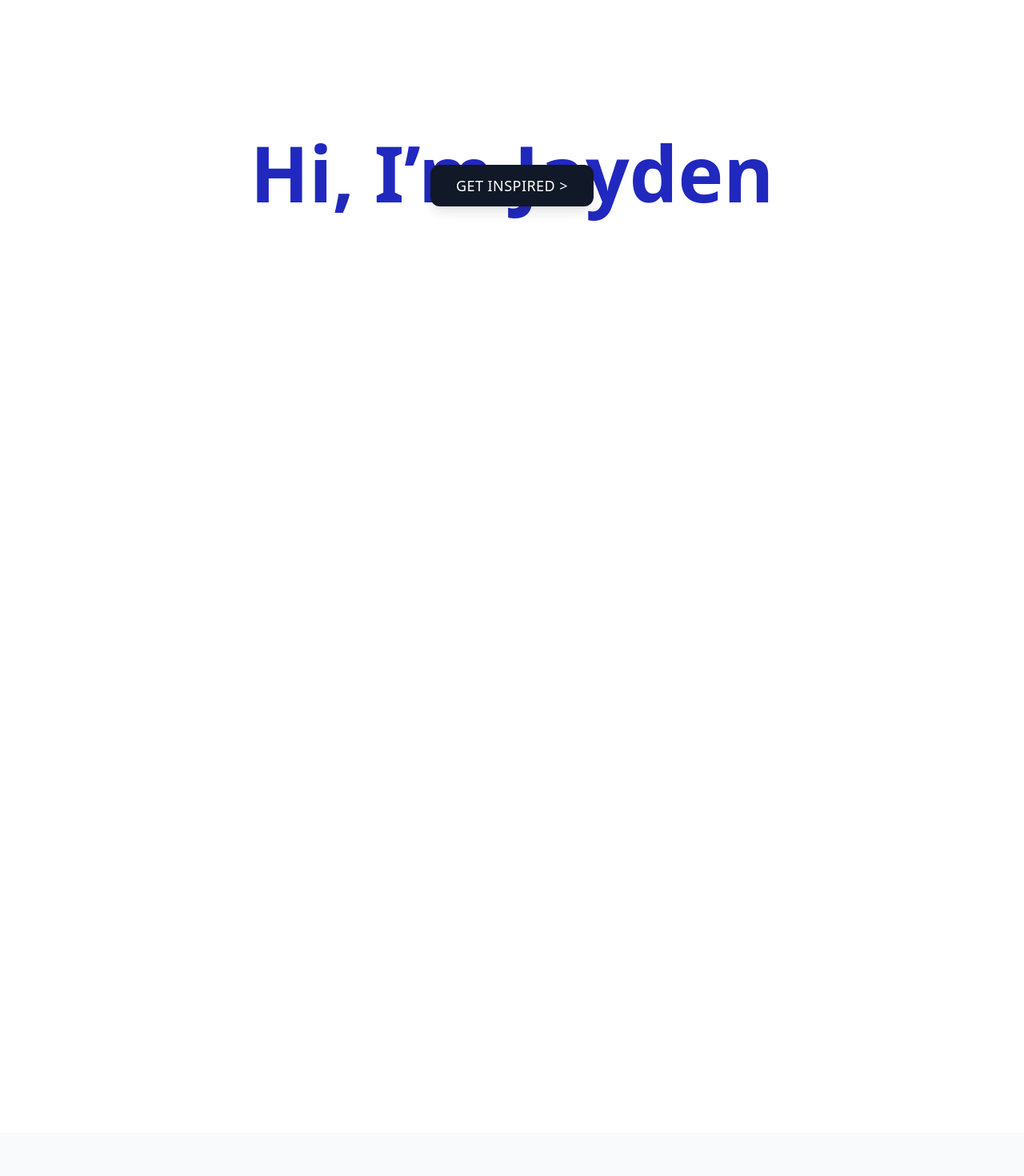
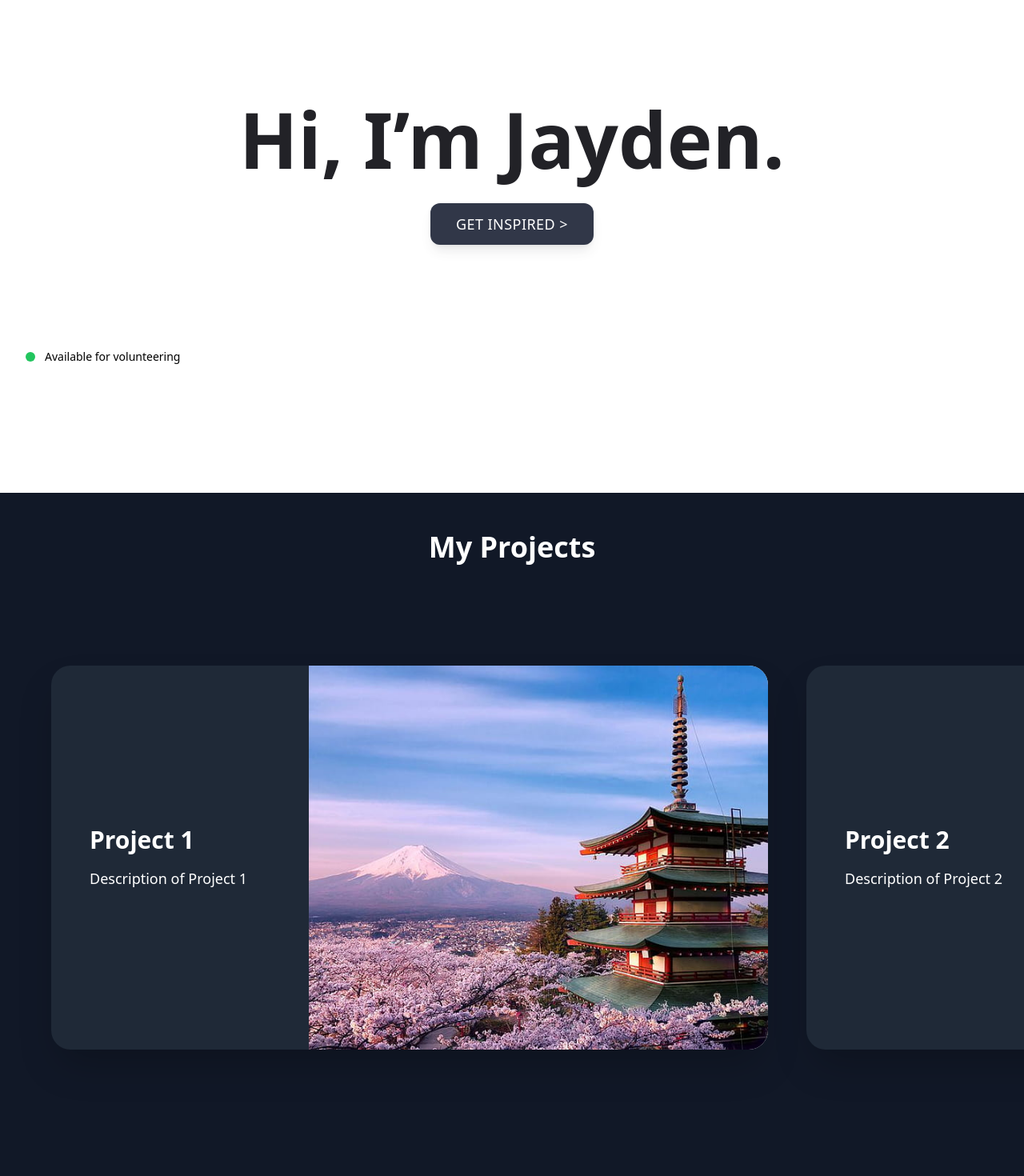
Before and after one commit to CodoWIzard/myWebsitePortfolio, a Nuxt app in the folder vite-project/: page / in a window 1280 px wide. Shown: the part 280-1750 px from the top of the page at 80% size. Built offline with nearby package versions, Linux system fonts and the light colour scheme.

Commit message:
animation and color update in components.

```diff
--- a/vite-project/components/hero.vue
+++ b/vite-project/components/hero.vue
@@ -2,11 +2,10 @@
 import { onMounted, onBeforeUnmount } from "vue";
 const { $gsap } = useNuxtApp();
 
-// ✅ scrollToProjects is defined here, accessible to template
 function scrollToProjects() {
   $gsap.to(window, {
     duration: 1,
-    scrollTo: "#projects", // make sure your projects section has id="projects"
+    scrollTo: "#projects",
     ease: "power2.inOut",
   });
 }
@@ -36,7 +35,7 @@ onMounted(() => {
 <template>
   <section
     id="hero"
-    class="relative min-h-screen flex flex-col items-center justify-center overflow-hidden bg-[#2128bd]"
+    class="relative min-h-screen flex items-center justify-center overflow-hidden bg-[#222227]"
   >
     <!-- Shapes following the cursor -->
     <div class="shapes absolute inset-0">
@@ -45,26 +44,41 @@ onMounted(() => {
       <div class="shape shape-3"></div>
     </div>
 
-    <!-- Text content -->
+    <!-- Text + Button -->
     <div
-      class="content absolute inset-0 flex items-center justify-center mix-blend-screen bg-white"
+      class="content absolute inset-0 flex flex-col items-center justify-center gap-8 mix-blend-screen bg-white"
     >
       <h1 class="text-6xl md:text-8xl font-extrabold text-black text-center">
-        Hi, I’m Jayden
+        Hi, I’m Jayden.
       </h1>
+
+      <button
+        @click="scrollToProjects"
+        class="px-8 py-3 rounded-xl bg-gray-900 text-white text-lg font-medium uppercase tracking-wide shadow-lg transform transition-all duration-300 hover:ring-4 hover:ring-black hover:-translate-y-1 hover:shadow-2xl hover:bg-gray-50 hover:text-black"
+      >
+        Get inspired >
+      </button>
     </div>
 
     <!-- Custom cursor -->
     <div class="cursor fixed top-0 left-0 pointer-events-none z-[1000]"></div>
 
-    <!-- Button -->
-    <div class="mt-8 relative inline-block z-50">
-      <button
-        @click="scrollToProjects"
-        class="relative px-8 py-3 rounded-xl bg-gray-900 text-white text-lg font-medium uppercase tracking-wide shadow-lg transform transition-all duration-300 hover:ring-4 hover:ring-black hover:-translate-y-1 hover:shadow-2xl hover:bg-gray-50 hover:text-black"
-      >
-        Get inspired >
-      </button>
+    <!-- Volunteering indicator -->
+    <div class="absolute bottom-40 left-8 flex items-center gap-3">
+      <!-- Ping circle -->
+      <span class="radar-ping relative flex h-3 w-3">
+        <span
+          class="absolute inline-flex h-full w-full rounded-full bg-green-400 opacity-75 animate-ping"
+        ></span>
+        <span
+          class="relative inline-flex rounded-full h-3 w-3 bg-green-500"
+        ></span>
+      </span>
+
+      <!-- Text -->
+      <span class="text-black text-sm font-medium">
+        Available for volunteering
+      </span>
     </div>
   </section>
 </template>
@@ -81,19 +95,19 @@ body,
   will-change: transform;
 }
 .shape-1 {
-  background: #005ffe;
+  background: #0066ff;
   width: 650px;
   height: 650px;
   margin: -325px 0 0 -325px;
 }
 .shape-2 {
-  background: #ffe5e3;
+  background: #e9bbda;
   width: 440px;
   height: 440px;
   margin: -220px 0 0 -220px;
 }
 .shape-3 {
-  background: #ffcc57;
+  background: #fd9915;
   width: 270px;
   height: 270px;
   margin: -135px 0 0 -135px;
--- a/vite-project/components/projects.vue
+++ b/vite-project/components/projects.vue
@@ -1,17 +1,37 @@
 <template>
-  <section
-    id="hero"
-    class="relative min-h-screen flex items-center justify-center overflow-hidden"
-  >
-    <!-- Shapes following the cursor -->
-    <div class="shapes absolute inset-0">
-      <div class="shape shape-1"></div>
-      <div class="shape shape-2"></div>
-      <div class="shape shape-3"></div>
+  <section id="projects" class="relative bg-gray-900 overflow-hidden">
+    <!-- Heading -->
+    <h2 class="text-4xl font-bold text-white mb-12 text-center pt-12">
+      My Projects
+    </h2>
+
+    <!-- Horizontal scroll container -->
+    <div id="sectionPin">
+      <div class="pin-wrap">
+        <div
+          v-for="(project, index) in projects"
+          :key="index"
+          class="project-card flex flex-row items-center bg-gray-800 rounded-3xl overflow-hidden shadow-2xl"
+        >
+          <!-- Left: Description -->
+          <div class="w-1/2 p-12 flex flex-col justify-center text-white">
+            <h3 class="text-3xl font-bold mb-4">{{ project.title }}</h3>
+            <p class="text-lg">{{ project.description }}</p>
+          </div>
+
+          <!-- Right: Image -->
+          <div
+            class="w-full h-full flex justify-center items-center bg-gray-100"
+          >
+            <img
+              :src="project.image"
+              :alt="project.title"
+              class="w-full h-full object-cover"
+            />
+          </div>
+        </div>
+      </div>
     </div>
-
-    <!-- Custom cursor -->
-    <div class="cursor fixed top-0 left-0 pointer-events-none z-[1000]"></div>
   </section>
 </template>
 
@@ -24,47 +44,60 @@ const projects = ref([
   {
     title: "Project 1",
     description: "Description of Project 1",
-    image: "/focus.png",
+    image: "/Fuji.jpeg",
   },
   {
     title: "Project 2",
     description: "Description of Project 2",
-    image: "/images/project2.jpg",
+    image: "/restaurant.webp",
   },
   {
     title: "Project 3",
     description: "Description of Project 3",
-    image: "/images/project3.jpg",
+    image: "/logoWhite.webp",
   },
-  // Add more projects here
 ]);
 
 onMounted(() => {
   $gsap.registerPlugin(ScrollTrigger);
 
-  $gsap.utils.toArray(".project-card").forEach((card) => {
-    $gsap.from(card, {
-      y: 100,
-      opacity: 0,
-      duration: 1,
-      ease: "power2.out",
-      scrollTrigger: {
-        trigger: card,
-        start: "top 80%",
-        end: "bottom 20%",
-        toggleActions: "play none none reverse",
-      },
-    });
+  const pinWrap = document.querySelector(".pin-wrap");
+  const pinWrapWidth = pinWrap.scrollWidth;
+  const horizontalScrollLength = pinWrapWidth - window.innerWidth;
+
+  $gsap.to(".pin-wrap", {
+    scrollTrigger: {
+      trigger: "#sectionPin",
+      pin: true,
+      scrub: 1,
+      start: "top top",
+      end: () => `+=${pinWrapWidth}`,
+    },
+    x: -horizontalScrollLength,
+    ease: "none",
   });
 });
 </script>
 
 <style scoped>
-.projects-container {
-  position: relative;
+#sectionPin {
+  height: 80vh;
+  overflow: hidden;
+  display: flex;
+}
+
+.pin-wrap {
+  height: 100%;
+  display: flex;
+  align-items: center;
+  padding-left: 5vw;
 }
 
 .project-card {
-  margin-bottom: 6rem;
+  flex-shrink: 0;
+  width: 70vw; /* each card width */
+  height: 60vh; /* card height */
+  margin-right: 3rem;
+  display: flex;
 }
 </style>
--- a/vite-project/layouts/default.vue
+++ b/vite-project/layouts/default.vue
@@ -110,7 +110,7 @@ body,
 
 /* Small circle cursor */
 .cursor {
-  background: #2128bd;
+  background: #000000;
   width: 20px;
   height: 20px;
   margin-top: -10px;
```
